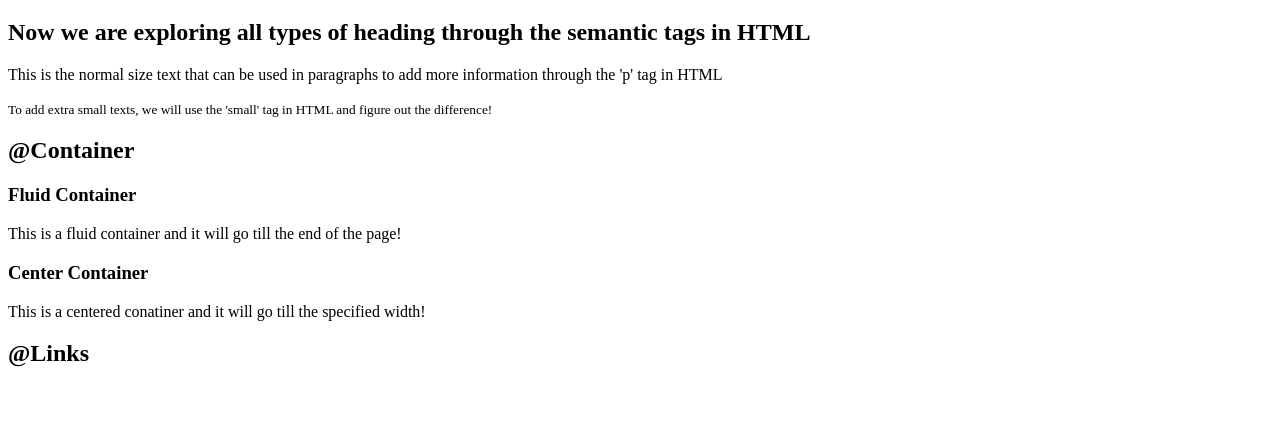
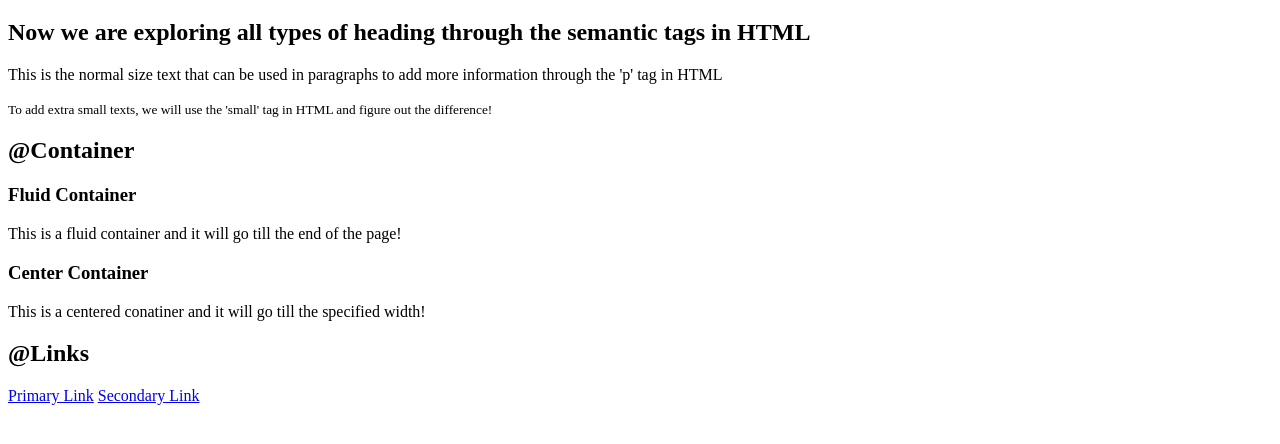
Before and after one commit to iaror14/IshaArora-neoG-lesson3, a plain HTML site: page index.html in a window 1280 px wide. Shown: the part 224-668 px from the top of the page. Drawn offline with Linux system fonts and the light colour scheme.

Commit message:
Update index.html

```diff
--- a/index.html
+++ b/index.html
@@ -39,5 +39,7 @@
       This is a centered conatiner and it will go till the specified width!
     </div>
     <h2>@Links</h2>
+    <a href="/">Primary Link</a>
+    <a href="/">Secondary Link</a>
   </body>
 </html>
```
